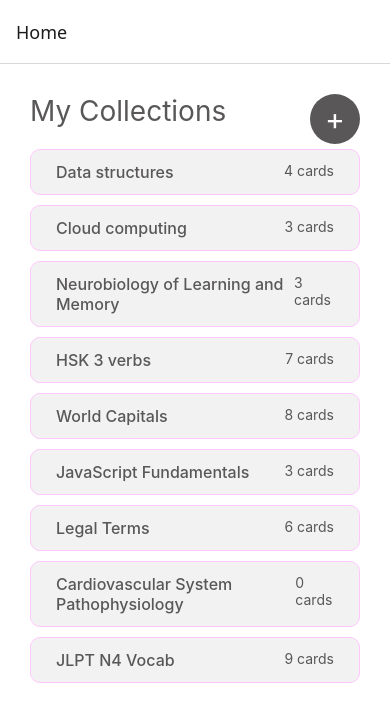
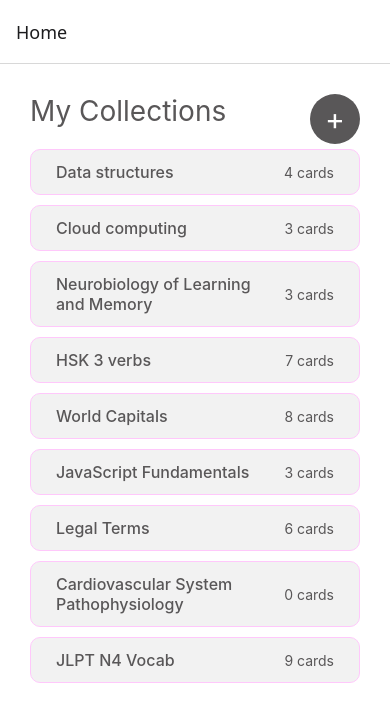
Before and after one commit to tamarasb/study-cards, a React Native app: screen /Home in a window 390 px wide. Shown: the top 722 px of the page. Built offline with nearby package versions, Linux system fonts and the light colour scheme.

Commit message:
Handle layout issue related to long collection names

```diff
--- a/src/components/ListItem.js
+++ b/src/components/ListItem.js
@@ -1,4 +1,4 @@
-import { StyleSheet, Text, TouchableOpacity } from 'react-native';
+import { StyleSheet, Text, TouchableOpacity, View } from 'react-native';
 import { useNavigation } from '@react-navigation/native';
 import { PropTypes } from 'prop-types'
 
@@ -9,9 +9,11 @@ export default function ListItem ({id, name, cardCount}) {
             style={styles.container}
             onPress={() => navigation.navigate("Collection", {id, name, cardCount})}
         >
-            <Text style={styles.name}>
-                {name}
-            </Text>
+            <View style={styles.nameContainer}>
+                <Text style={styles.name}>
+                    {name}
+                </Text>
+            </View>
             <Text style={styles.counter}>
                 {cardCount} cards
             </Text>
@@ -30,12 +32,17 @@ const styles = StyleSheet.create({
         paddingHorizontal: 25,
         marginVertical:5,
         flexDirection: 'row',
-        justifyContent: 'space-between'
+        justifyContent: 'space-between',
+        alignItems: 'center'
+    },
+    nameContainer:{
+        flex:1,
+        marginEnd:10
     },
     name:{
         fontWeight:"500",
         color:'#595758',
-        fontSize:16
+        fontSize:16,
     },
     counter:{
         textAlign:'flex-end',
--- a/src/screens/Collection.js
+++ b/src/screens/Collection.js
@@ -13,7 +13,7 @@ export default function Collection ({ route }) {
     return(
         <View style={styles.container}>
             <View style={styles.inline}>
-                <View>
+                <View style={styles.info}>
                     <Text style={styles.name}>{name}</Text>
                     <Text>{cardCount} cards</Text>
                 </View>
@@ -64,6 +64,9 @@ const styles = StyleSheet.create({
         justifyContent:"space-between",
         flexDirection:"row",
     },
+    info:{
+        flex:1
+    },
     name:{
         color:'#595758',
         fontSize:24,
```
